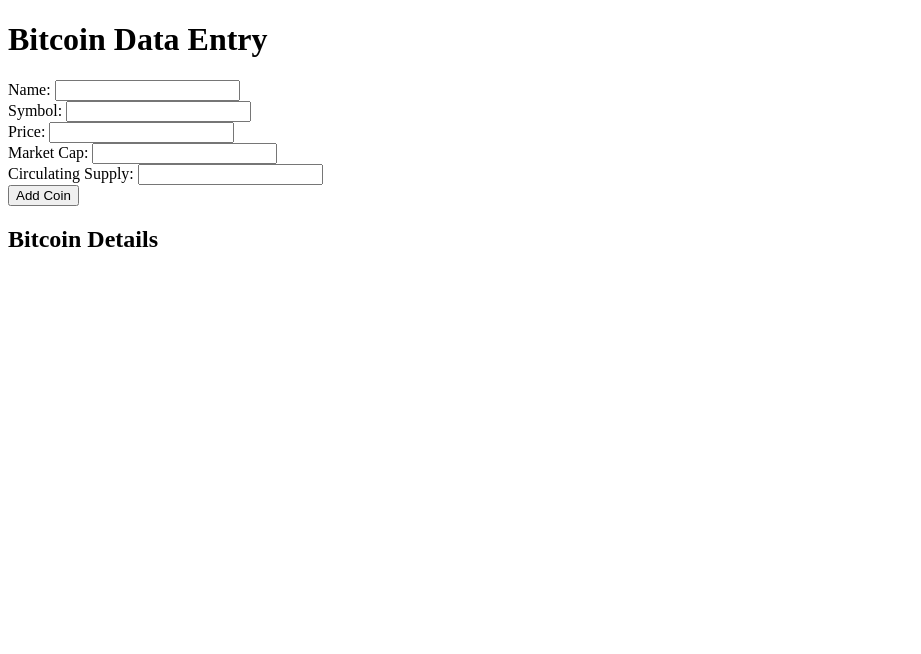
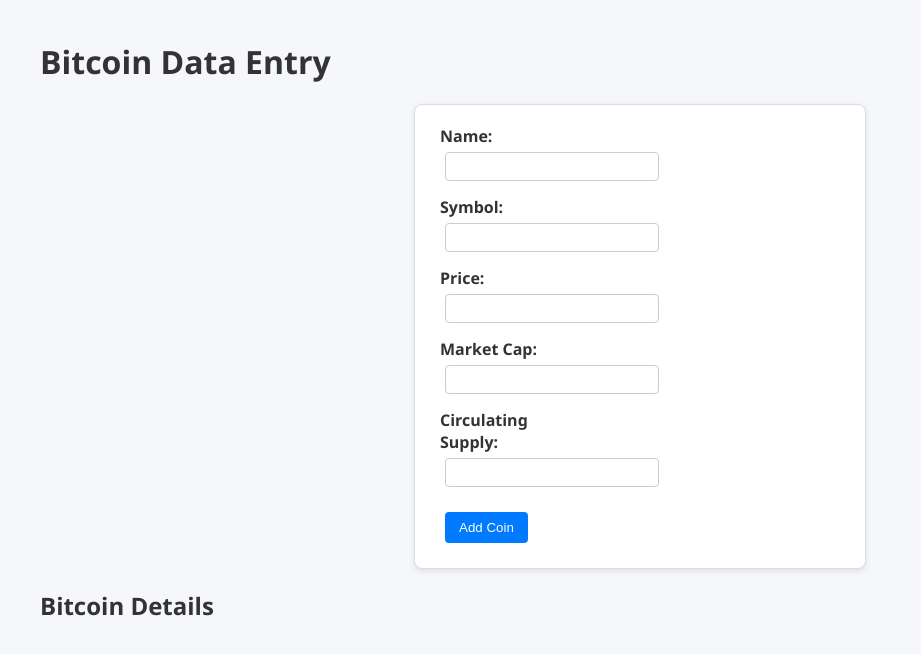
Before and after one commit to PriyankaRit/ibm-nodejs-2025, a website: page public/index.html in a window 1280 px wide. Shown: the whole page, without its empty margins (0-921 px from the left). Drawn offline with Linux system fonts and the light colour scheme; no server answers.

Commit message:
updated css styles

```diff
--- a/public/index.html
+++ b/public/index.html
@@ -3,7 +3,7 @@
 
 <head>
     <title>BitCoin Website</title>
-    </style>
+    <link rel="stylesheet" href="style.css">
 </head>
 
 <body>
--- a/public/style.css
+++ b/public/style.css
@@ -1,6 +1,8 @@
 body {
-    font-family: Arial, sans-serif;
-    margin: 30px;
+  font-family: "Segoe UI", Tahoma, Geneva, Verdana, sans-serif;
+  background-color: #f5f7fa;
+  margin: 40px;
+  color: #333;
 }
 
 input, button {
@@ -8,7 +10,7 @@
     padding: 5px;
 }
 
-ul {
+/*ul {
     list-style-type: none;
     padding: 0;
 }
@@ -17,4 +19,79 @@
     background: #f4f4f4;
     margin: 5px 0;
     padding: 5px;
+}/*
+
+/* Bitcoin Details Section */
+ul {
+  list-style-type: square;
+  margin-left: 60px;
+  line-height: 1.6;
 }
+
+li {
+  background: #fff;
+  margin-bottom: 8px;
+  padding: 10px;
+  border-radius: 5px;
+  border-left: 4px solid #007bff;
+  box-shadow: 0 1px 3px rgba(0,0,0,0.1);
+}
+
+button:hover,
+input[type="submit"]:hover {
+  background-color: #0056b3;
+}
+
+/* Success Message */
+.message {
+  color: green;
+  font-weight: bold;
+  text-align: center;
+  margin-top: 15px;
+}
+
+/* Button Styling */
+button,
+input[type="submit"] {
+  background-color: #007bff;
+  color: white;
+  padding: 8px 14px;
+  border: none;
+  border-radius: 4px;
+  cursor: pointer;
+  margin-top: 10px;
+}
+
+input[type="text"],
+input[type="number"] {
+  width: 200px;
+  padding: 6px;
+  border: 1px solid #ccc;
+  border-radius: 4px;
+  transition: border-color 0.3s ease;
+}
+
+input[type="text"]:focus,
+input[type="number"]:focus {
+  border-color: #007bff;
+  outline: none;
+}
+
+/* Form Container */
+form {
+  background-color: #fff;
+  padding: 20px 25px;
+  border: 1px solid #ddd;
+  border-radius: 8px;
+  width: 400px;
+  margin: 20px auto;
+  box-shadow: 0 2px 6px rgba(0,0,0,0.1);
+}
+
+/* Labels and Inputs */
+label {
+  display: inline-block;
+  width: 140px;
+  margin-bottom: 10px;
+  font-weight: 600;
+}
```
